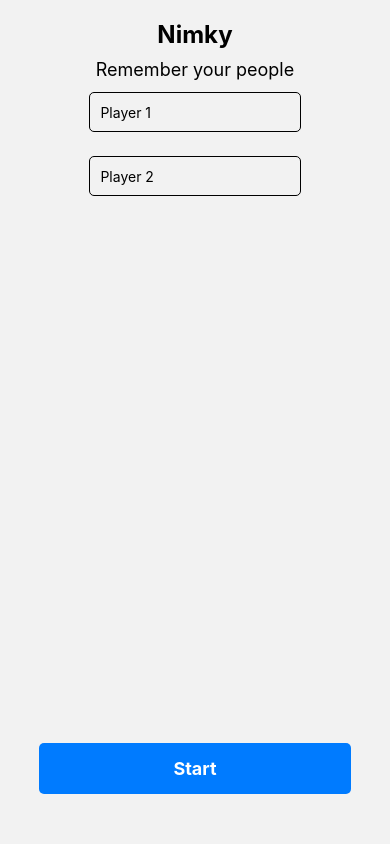
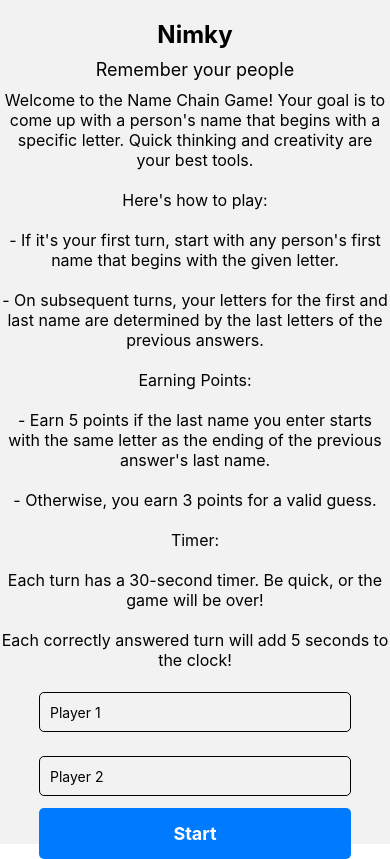
Before and after one commit to eyeofthezeiger/Nimky, a React Native app: screen /Starting in a window 390 px wide. Built offline with nearby package versions, Linux system fonts and the light colour scheme.

Commit message:
Points working

```diff
--- a/app.json
+++ b/app.json
@@ -24,7 +24,9 @@
       }
     },
     "web": {
-      "favicon": "./assets/favicon.png"
+      "favicon": "./assets/favicon.png",
+      "output": "server",
+      "bundler": "metro"
     }
   }
 }
--- a/navigationTypes.ts
+++ b/navigationTypes.ts
@@ -7,6 +7,8 @@ export type RootStackParamList = {
     GameOver: {
         playerOneName: string;
         playerTwoName: string;
+        playerOnePoints: number;
+        playerTwoPoints: number;
         points: number;
     };
   };
--- a/src/screens/GameOverScreen.tsx
+++ b/src/screens/GameOverScreen.tsx
@@ -14,13 +14,18 @@ type GameOverScreenProps = {
 };
 
 const GameOverScreen: React.FC<GameOverScreenProps> = ({navigation, route}) => {
-    const {playerOneName, playerTwoName, points} = route.params;
+    const {playerOneName, playerTwoName, playerOnePoints, playerTwoPoints, points} = route.params;
   return (
     <SafeAreaView style={styles.container}>
       <Text style={styles.title}>Game Over</Text>
       <View style={styles.scoreContainer}>
         <Text style={styles.scoreText}>Congratulations {playerOneName} and {playerTwoName}!</Text>
-        <Text style={styles.scoreText}>{points} points!!</Text>
+        <Text style={styles.scoreText}>{points} team points!!</Text>
+        <Text style={styles.scoreText}>{playerOnePoints === playerTwoPoints ?
+        "It's a tie for MVP!!!" :
+        playerOnePoints > playerTwoPoints ? playerOneName + ' is the MVP!!!!' : playerTwoName + ' is the MVP!!!'}</Text>
+        <Text style={styles.scoreText}>{playerOneName} had {playerOnePoints} points!</Text>
+        <Text style={styles.scoreText}>{playerTwoName} had {playerTwoPoints} points!</Text>
       </View>
       <TouchableOpacity style={styles.button} onPress={() => navigation.navigate('Starting')}>
         <Text style={styles.buttonText}>Play Again</Text>
--- a/src/screens/PlayerScreen.tsx
+++ b/src/screens/PlayerScreen.tsx
@@ -24,6 +24,8 @@ const PlayerScreen: React.FC<PlayerScreenProps> = ({navigation, route}) => {
     const [firstAnswerLetter, setFirstAnswerLetter] = useState('');
     const [lastAnswerLetter, setLastAnswerLetter] = useState('');
     const [turnNumber, setTurnNumber] = useState(0);
+    const [playerOnePoints, setPlayerOnePoints] = useState(0);
+    const [playerTwoPoints, setPlayerTwoPoints] = useState(0);
     const [points, setPoints] = useState(0);
     const [isTimerActive, setIsTimerActive] = useState(true);
     const [timeLeft, setTimeLeft] = useState(30);
@@ -35,7 +37,7 @@ const PlayerScreen: React.FC<PlayerScreenProps> = ({navigation, route}) => {
             }, 1000);
             return () => clearInterval(intervalId);
         } else {
-            navigation.navigate('GameOver', {playerOneName, playerTwoName, points});
+            navigation.navigate('GameOver', {playerOneName, playerTwoName, playerOnePoints, playerTwoPoints, points});
         }
 
     }, [timeLeft, navigation]);
@@ -51,6 +53,11 @@ const PlayerScreen: React.FC<PlayerScreenProps> = ({navigation, route}) => {
     const handleEnterPress = () => {
         const requiredFirstNameLetter = previousFirstName ? firstAnswerLetter : initialLetter;
 
+        if (!currentFirstName.trim() || !currentLastName.trim()) {
+            alert(`Please enter both a first name and last name`);
+            return;
+        }
+
         if (!currentFirstName.trim().toUpperCase().startsWith(requiredFirstNameLetter)) {
             alert(`The first name must start with the letter "${requiredFirstNameLetter}"`);
             return;
@@ -65,15 +72,39 @@ const PlayerScreen: React.FC<PlayerScreenProps> = ({navigation, route}) => {
         setFirstAnswerLetter(firstNameLetter);
         setLastAnswerLetter(lastNameLetter);
 
+
+
+        const pointsAwarded = currentLastName.trim().toUpperCase().startsWith(lastAnswerLetter) && turnNumber > 0 ? 5 : 3;
+
+        if (currentPlayer === playerOneName) {
+            setPlayerOnePoints(playerOnePoints + pointsAwarded);
+        } else if (currentPlayer === playerTwoName) {
+            setPlayerTwoPoints(playerTwoPoints + pointsAwarded);
+        }
+
+        setPoints(points + pointsAwarded);
+
         setCurrentFirstName('');
         setCurrentLastName('');
         setCurrentPlayer(currentPlayer === playerOneName ? playerTwoName : playerOneName);
         setTimeLeft(timeLeft + 5);
-        if (currentLastName.trim().toUpperCase().startsWith(lastAnswerLetter)) {
-            setPoints(points + 5);
-        } else {
-            setPoints(points + 3);
-        }
+        // if (turnNumber > 0 && currentLastName.trim().toUpperCase().startsWith(lastAnswerLetter)) {
+        //     if (currentPlayer === playerOneName) {
+        //         setPlayerOnePoints(playerOnePoints + 5);
+        //     }
+        //     if (currentPlayer === playerTwoName) {
+        //         setPlayerTwoPoints(playerTwoPoints + 5);
+        //     }
+        //     setPoints(points + 5);
+        // } else {
+        //     if (currentPlayer === playerOneName) {
+        //         setPlayerOnePoints(playerOnePoints + 3);
+        //     }
+        //     if (currentPlayer === playerTwoName) {
+        //         setPlayerTwoPoints(playerTwoPoints + 3);
+        //     }
+        //     setPoints(points + 3);
+        // }
         setTurnNumber(turnNumber + 1);
     };
 
@@ -94,10 +125,13 @@ const PlayerScreen: React.FC<PlayerScreenProps> = ({navigation, route}) => {
             <Text style={styles.points}>Points: {points}</Text>
         </View>
         <View style={styles.content}>
-            <Text style={styles.helpfulText}>{!previousFirstName ? 'Think of a person you know whose first name start with the letter ' + initialLetter : 'Think of a person you know who’s first name starts with the last name of the previous answer ' + previousFirstName}</Text>
+            <Text style={styles.helpfulText}>{previousFirstName + ' ' + previousLastName}</Text>
+            <Text style={styles.helpfulText}>{!previousFirstName ? 'Think of a person you know whose first name start with the letter ' + initialLetter : 'Think of a person you know who’s first name starts with the last letter of last rounds first name ' + previousFirstName}</Text>
+            <Text style={styles.helpfulText}>{previousLastName && 'test '}</Text>
+
             <Text style={styles.instructionText}>In the box below type that person’s first and last name</Text>
-            <Text style={styles.instructionText}>first name last letter: {firstAnswerLetter}</Text>
-            <Text style={styles.instructionText}>last name last letter: {lastAnswerLetter}</Text>
+            <Text style={styles.instructionText}>first name starting letter: {firstAnswerLetter}</Text>
+            <Text style={styles.instructionText}>(Bonus Points) last name starting letter: {lastAnswerLetter}</Text>
             <TextInput
             style={styles.input}
             placeholder="Enter first name..."
--- a/src/screens/StartingScreen.tsx
+++ b/src/screens/StartingScreen.tsx
@@ -17,15 +17,43 @@ const StartingScreen: React.FC<StartingScreenProps> = ({ navigation }) => {
       <View style={styles.content}>
         <Text style={styles.mainTitle}>Nimky</Text>
         <Text style={styles.subTitle}>Remember your people</Text>
+        <Text style={styles.helpfulText}>
+        Welcome to the Name Chain Game! Your goal is to come up with a person's name that begins with a specific letter. Quick thinking and creativity are your best tools.
+        </Text>
+        <Text style={styles.instructionText}>
+        Here's how to play:
+        </Text>
+        <Text style={styles.instructionText}>
+            - If it's your first turn, start with any person's first name that begins with the given letter.
+        </Text>
+        <Text style={styles.instructionText}>
+            - On subsequent turns, your letters for the first and last name are determined by the last letters of the previous answers.
+        </Text>
+        <Text style={styles.instructionText}>
+            Earning Points:
+        </Text>
+        <Text style={styles.instructionText}>
+            - Earn 5 points if the last name you enter starts with the same letter as the ending of the previous answer's last name.
+        </Text>
+        <Text style={styles.instructionText}>
+            - Otherwise, you earn 3 points for a valid guess.
+        </Text>
+        <Text style={styles.instructionText}>Timer:</Text>
+        <Text style={styles.instructionText}>
+            Each turn has a 30-second timer. Be quick, or the game will be over!
+        </Text>
+        <Text style={styles.instructionText}>
+            Each correctly answered turn will add 5 seconds to the clock!
+        </Text>
         <TextInput
             style={styles.input}
-            placeholder='Player 1 Name'
+            placeholder='Player 1'
             onChangeText={setPlayerOneName}
             value={playerOneName}
         />
         <TextInput
             style={styles.input}
-            placeholder='Player 2 Name'
+            placeholder='Player 2'
             onChangeText={setPlayerTwoName}
             value={playerTwoName}
         />
@@ -59,6 +87,16 @@ const styles = StyleSheet.create({
   subTitle: {
     fontSize: 18,
   },
+  helpfulText: {
+    fontSize: 16,
+    textAlign: 'center',
+    marginVertical: 10,
+  },
+  instructionText: {
+    fontSize: 16,
+    textAlign: 'center',
+    marginVertical: 10,
+  },
   input: {
     height: 40,
     margin: 12,
```
